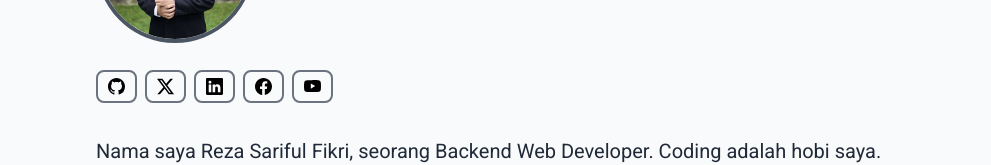
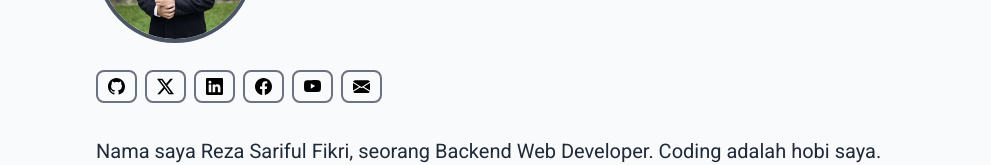
Before and after one commit to rezafikkri/rezafikkri.github.io, a Next.js app: page /about in a window 1280 px wide. Shown: the part 414-579 px from the top of the page, without its empty margins (128-1119 px from the left). Built offline with nearby package versions, Linux system fonts and the light colour scheme.

Commit message:
feat: add email in about page

```diff
--- a/components/about/profile.jsx
+++ b/components/about/profile.jsx
@@ -22,6 +22,9 @@ export default function SocialMedia() {
         <Link href="https://youtube.com/@rezafikkri" className="border-2 border-gray-500 hover:border-ajwa-blue rounded-lg px-2.5 py-1.5">
           <svg xmlns="http://www.w3.org/2000/svg" width="17" height="17" viewBox="0 0 16 16"><path d="M8.051 1.999h.089c.822.003 4.987.033 6.11.335a2.01 2.01 0 0 1 1.415 1.42c.101.38.172.883.22 1.402l.01.104.022.26.008.104c.065.914.073 1.77.074 1.957v.075c-.001.194-.01 1.108-.082 2.06l-.008.105-.009.104c-.05.572-.124 1.14-.235 1.558a2.01 2.01 0 0 1-1.415 1.42c-1.16.312-5.569.334-6.18.335h-.142c-.309 0-1.587-.006-2.927-.052l-.17-.006-.087-.004-.171-.007-.171-.007c-1.11-.049-2.167-.128-2.654-.26a2.01 2.01 0 0 1-1.415-1.419c-.111-.417-.185-.986-.235-1.558L.09 9.82l-.008-.104A31 31 0 0 1 0 7.68v-.123c.002-.215.01-.958.064-1.778l.007-.103.003-.052.008-.104.022-.26.01-.104c.048-.519.119-1.023.22-1.402a2.01 2.01 0 0 1 1.415-1.42c.487-.13 1.544-.21 2.654-.26l.17-.007.172-.006.086-.003.171-.007A100 100 0 0 1 7.858 2zM6.4 5.209v4.818l4.157-2.408z"/></svg>
         </Link>
+        <Link href="mailto:fikkri.reza@gmail.com" className="border-2 border-gray-500 hover:border-ajwa-blue rounded-lg px-2.5 py-1.5">
+<svg xmlns="http://www.w3.org/2000/svg" width="17" height="17" viewBox="0 0 16 16"><path d="M.05 3.555A2 2 0 0 1 2 2h12a2 2 0 0 1 1.95 1.555L8 8.414zM0 4.697v7.104l5.803-3.558zM6.761 8.83l-6.57 4.027A2 2 0 0 0 2 14h12a2 2 0 0 0 1.808-1.144l-6.57-4.027L8 9.586zm3.436-.586L16 11.801V4.697z"/></svg>
+        </Link>
       </div>
     </section>
   );
```
